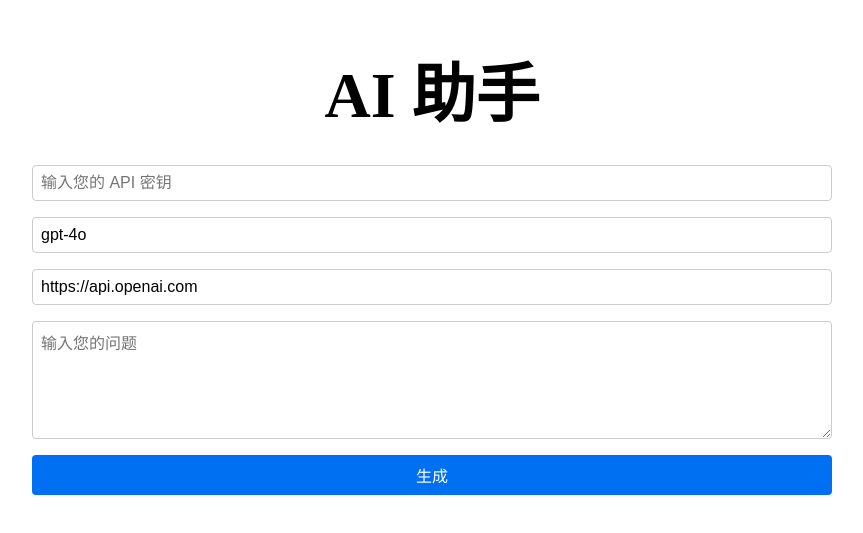
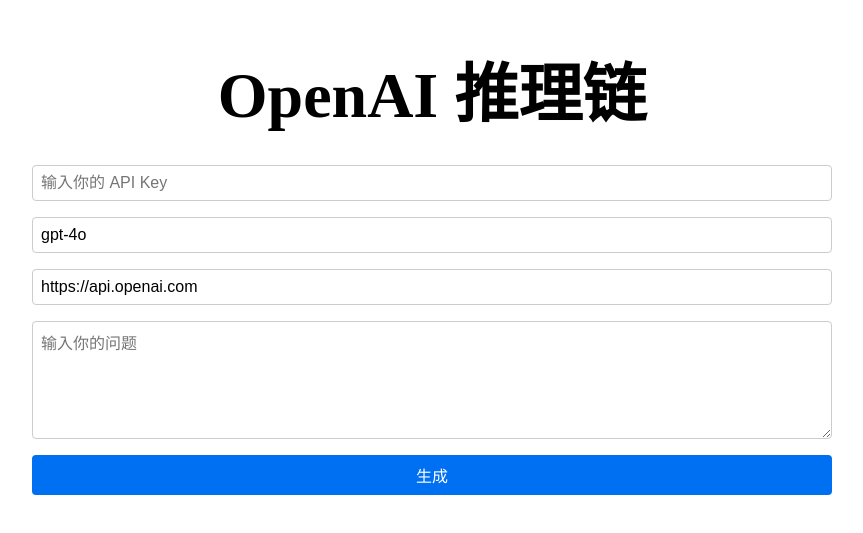
Before and after one commit to syfantasy0v0/openai-o1-chain, a Next.js app: page / in a window 1280 px wide. Shown: the part 131-664 px from the top of the page, without its empty margins (208-1071 px from the left). Built offline with nearby package versions, Linux system fonts and the light colour scheme.

Commit message:
Update index.js

```diff
--- a/pages/index.js
+++ b/pages/index.js
@@ -7,7 +7,7 @@
   const [apiKey, setApiKey] = useState('');
   const [model, setModel] = useState('gpt-4o');
   const [baseUrl, setBaseUrl] = useState('https://api.openai.com');
-  const [response, setResponse] = useState('');
+  const [response, setResponse] = useState([]);
   const [isLoading, setIsLoading] = useState(false);
   const [totalTime, setTotalTime] = useState(null);
   const [error, setError] = useState(null);
@@ -15,7 +15,7 @@
   const handleSubmit = async (e) => {
     e.preventDefault();
     setIsLoading(true);
-    setResponse('');
+    setResponse([]);
     setTotalTime(null);
     setError(null);
 
@@ -25,12 +25,7 @@
         headers: {
           'Content-Type': 'application/json',
         },
-        body: JSON.stringify({
-          query,
-          apiKey,
-          model,
-          baseUrl
-        }),
+        body: JSON.stringify({ query, apiKey, model, baseUrl }),
       });
 
       if (!res.ok) {
@@ -39,16 +34,7 @@
       }
 
       const data = await res.json();
-
-      // 处理响应，无论是JSON还是纯文本
-      if (typeof data.response === 'object' && data.response.content) {
-        setResponse(data.response.content);
-      } else if (typeof data.response === 'string') {
-        setResponse(data.response);
-      } else {
-        setResponse(JSON.stringify(data.response));
-      }
-
+      setResponse(data.steps);
       setTotalTime(data.totalTime);
     } catch (error) {
       console.error('Error:', error);
@@ -61,13 +47,13 @@
   return (
     <div className={styles.container}>
       <Head>
-        <title>AI 助手</title>
+        <title>OpenAI 推理链</title>
         <link rel="icon" href="/favicon.ico" />
       </Head>
 
       <main className={styles.main}>
         <h1 className={styles.title}>
-          AI 助手
+          OpenAI 推理链
         </h1>
 
         <form onSubmit={handleSubmit} className={styles.form}>
@@ -75,7 +61,7 @@
             type="password"
             value={apiKey}
             onChange={(e) => setApiKey(e.target.value)}
-            placeholder="输入您的 API 密钥"
+            placeholder="输入你的 API Key"
             className={styles.input}
             required
           />
@@ -83,7 +69,7 @@
             type="text"
             value={model}
             onChange={(e) => setModel(e.target.value)}
-            placeholder="输入模型名称 (例如: deepseek-chat)"
+            placeholder="输入模型名称（例如：gpt-4o）"
             className={styles.input}
             required
           />
@@ -98,7 +84,7 @@
           <textarea
             value={query}
             onChange={(e) => setQuery(e.target.value)}
-            placeholder="输入您的问题"
+            placeholder="输入你的问题"
             className={styles.textarea}
             required
           />
@@ -111,15 +97,15 @@
 
         {error && <p className={styles.error}>{error}</p>}
 
-        {response && (
-          <div className={styles.response}>
-            <h3>响应：</h3>
-            <p>{response}</p>
+        {response.map((step, index) => (
+          <div key={index} className={styles.step}>
+            <h3>{step.title}</h3>
+            <p>{step.content}</p>
           </div>
-        )}
+        ))}
 
         {totalTime !== null && (
-          <p className={styles.time}>总思考时间: {totalTime.toFixed(2)} 秒</p>
+          <p className={styles.time}>总思考时间：{totalTime.toFixed(2)} 秒</p>
         )}
       </main>
     </div>
```
